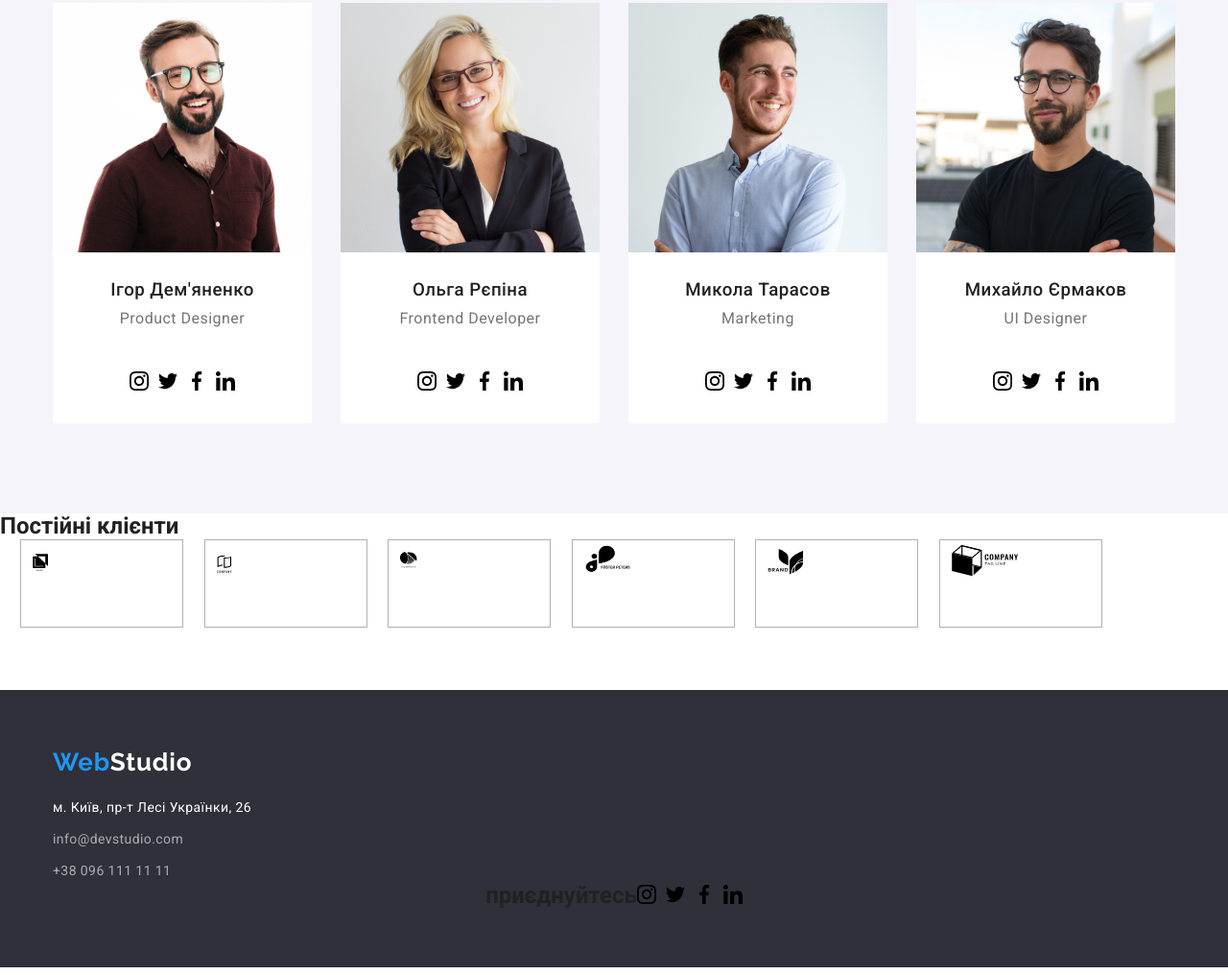
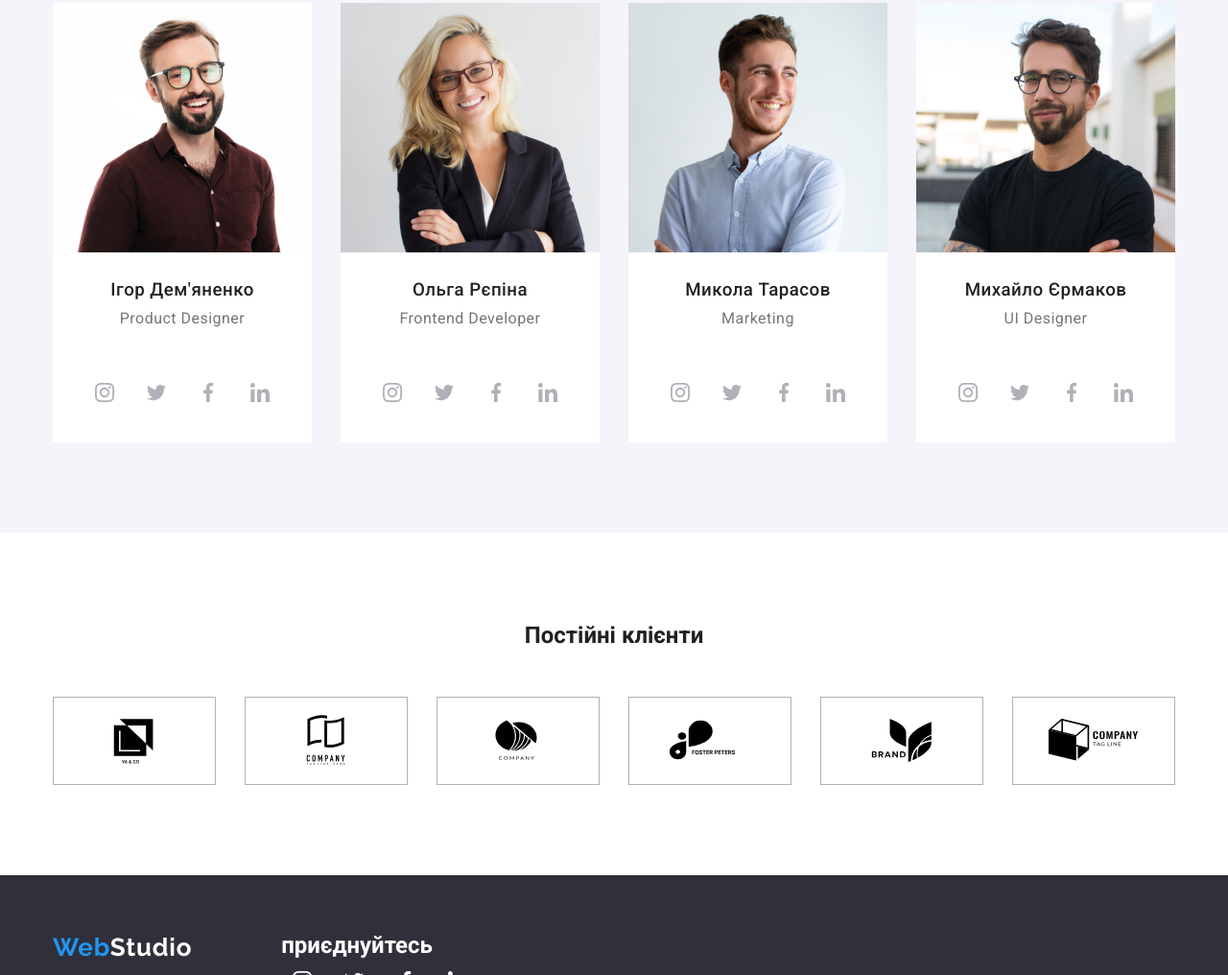
Before and after one commit to GOITUnit/goit-markup-hw-04, a plain HTML site: page index.html in a window 1280 px wide. Shown: the part 1784-2800 px from the top of the page at 96% size. Drawn offline with Linux system fonts and the light colour scheme.

Commit message:
home-work-04

```diff
--- a/css/styles.css
+++ b/css/styles.css
@@ -156,6 +156,11 @@ body .list {
 .list-auth {
     display: flex;
     margin-left: auto;
+}
+
+.icons-styles{
+    margin-right: 10px;
+
 }
 
 
@@ -357,8 +362,25 @@ body .list {
     gap: 10px;
 }
 
-.socials-item{
+.socials-item > a{
+    width: 44px;
+    height: 44px;
+    display: flex;
+    justify-content: center;
+    align-items: center;
+    border-radius: 50%;
+}
 
+.social-icons{
+   fill:#AFB1B8;
+}
+
+.socials-item > a:hover {
+    background-color: #2196F3;
+}
+
+.socials-item > a:hover .social-icons{
+    fill: #fff;
 }
 
 .team-list {
@@ -397,30 +419,51 @@ body .list {
 }
 
 /*Постійні кліенти*/
+.clients{
+    background-color: #FFFFFF;
+}
+/* .clients-container{
+    width: 1170px;
+    height: 184px;
+    display: flex;
+    flex-direction: column;
+    justify-content: space-between;
+} */
 
-.clients{
-width: 1170px;
-height: 184px;
+.clients-container{
+    width: 1170px;
+    padding: 94px 0;
+    margin-right: auto;
+    margin-left: auto;
+}
+
+.clients-container > h2{
+    text-align: center;
 }
 
 .client-list{
-display: flex;
-align-items: center;
-justify-content: space-evenly;
-list-style: none;
-
+    margin-top:50px;
+    display: flex;
+    align-items: center;
+    justify-content: space-between;
+    list-style: none;
 }
 
-.client-item{
+.client-item > a{
     width: 170px;
     height: 92px;
     border: 1px solid #AFB1B8;
+    display: flex;
+    justify-content: center;
+    align-items: center;
 }
-
+.client-item > a > svg {
+    width:106px;
+    height: 60px;
+}
 /* Підвал */
 .footer {
     background-color: var(--hero-footer-bgc);
-
     padding-top: 60px;
     padding-bottom: 60px;
 }
@@ -571,9 +614,40 @@ list-style: none;
 
 
 .join-us{
+
+}
+
+.title-footer{
+    color: var(--accent-color-white);
+}
+
+.display-flex-start{
     display: flex;
+    align-items: flex-start;
+}
 
 
+.social-icons-footer >a {
+    width: 44px;
+    height: 44px;
+    display: flex;
     justify-content: center;
     align-items: center;
+    border-radius: 50%;
 }
+
+.social-icons-footer >a :hover{
+    background-color: var(--accent-color-blue);
+}
+
+.socials-item > a:hover .social-icons-footer{
+    fill:#fff;
+}
+
+.social-icons-footer{
+    fill:#fff;
+}
+
+.social-list-footer{
+
+}
--- a/index.html
+++ b/index.html
@@ -1,5 +1,6 @@
 <!DOCTYPE html>
 <html lang="uk">
+
 <head>
   <meta charset="UTF-8" />
   <meta http-equiv="X-UA-Compatible" content="IE=edge" />
@@ -9,15 +10,14 @@
   <!--Font styles-->
   <link rel="preconnect" href="https://fonts.googleapis.com" />
   <link rel="preconnect" href="https://fonts.gstatic.com" crossorigin />
-    <link
-      href="https://fonts.googleapis.com/css2?family=Raleway:wght@700&family=Roboto:wght@400;500;700;900&display=swap"
-      rel="stylesheet"
-    />
+  <link href="https://fonts.googleapis.com/css2?family=Raleway:wght@700&family=Roboto:wght@400;500;700;900&display=swap"
+    rel="stylesheet" />
   <!--Modern normalize-->
   <link rel="stylesheet" href="./css/modern-normalize.css" />
   <!--Custom styles-->
   <link rel="stylesheet" href="./css/styles.css" />
 </head>
+
 <body class="page">
   <header class="page-header">
     <div class="container nav-position">
@@ -41,14 +41,12 @@
       <ul class="list-auth list">
         <li class="item">
 
-          <a class="link" href="mailto:info@devstudio.com"
-            ><svg width="16" height="12">
+          <a class="link" href="mailto:info@devstudio.com"><svg class="icons-styles" width="16" height="12">
               <use href="./icons/symbol-defs.svg#icon-envelope"></use>
-            </svg>info@devstudio.com</a
-          >
+            </svg>info@devstudio.com</a>
         </li>
         <li class="item">
-          <a class="link" href="tel:+380961111111"><svg width="10" height="16">
+          <a class="link" href="tel:+380961111111"><svg class="icons-styles" width="10" height="16">
               <use href="./icons/symbol-defs.svg#icon-smartphone"></use>
             </svg>+38 096 111 11 11</a>
         </li>
@@ -118,31 +116,13 @@
         <h2 class="section-title">Чим ми займаємося</h2>
         <ul class="work-list list">
           <li class="item">
-            <img
-              class="img"
-              src="./imgwork/img-1.jpg"
-              alt="Розробка продукту"
-              width="370"
-              height="294"
-            />
+            <img class="img" src="./imgwork/img-1.jpg" alt="Розробка продукту" width="370" height="294" />
           </li>
           <li class="item">
-            <img
-              class="img"
-              src="./imgwork/img-2.jpg"
-              alt="Розробка Інтерфейсу"
-              width="370"
-              height="294"
-            />
+            <img class="img" src="./imgwork/img-2.jpg" alt="Розробка Інтерфейсу" width="370" height="294" />
           </li>
           <li class="item">
-            <img
-              class="img"
-              src="./imgwork/img-3.jpg"
-              alt="Стилизація"
-              width="370"
-              height="294"
-            />
+            <img class="img" src="./imgwork/img-3.jpg" alt="Стилизація" width="370" height="294" />
           </li>
         </ul>
       </div>
@@ -153,13 +133,7 @@
         <h2 class="section-title">Наша команда</h2>
         <ul class="team-list list">
           <li class="item">
-            <img
-              class="img"
-              src="./ourteam/img-1.jpg"
-              alt="Співробітник"
-              width="270"
-              height="260"
-            />
+            <img class="img" src="./ourteam/img-1.jpg" alt="Співробітник" width="270" height="260" />
             <div class="about-team">
               <h3 class="title">Ігор Дем'яненко</h3>
               <p class="text">Product Designer</p>
@@ -167,119 +141,119 @@
             <div class="socials">
               <ul class="social-list">
                 <li class="socials-item">
-                  <a href=""><svg width="20" height="20">
-                    <use href="./icons/symbol-defs.svg#icon-instagram"></use></svg></a>
+                  <a href="">
+                    <svg class="social-icons" width="20" height="20">
+                      <use href="./icons/symbol-defs.svg#icon-instagram"></use>
+                    </svg>
+                  </a>
                 </li>
                 <li class="socials-item">
-                  <a href=""><svg width="20" height="20">
-                    <use href="./icons/symbol-defs.svg#icon-twitter"></use></svg></a>
+                  <a href=""><svg class="social-icons" width="20" height="20">
+                      <use href="./icons/symbol-defs.svg#icon-twitter"></use>
+                    </svg></a>
                 </li>
                 <li class="socials-item">
-                  <a href=""><svg width="20" height="20">
-                    <use href="./icons/symbol-defs.svg#icon-facebook"></use></svg></a>
+                  <a href=""><svg class="social-icons" width="20" height="20">
+                      <use href="./icons/symbol-defs.svg#icon-facebook"></use>
+                    </svg></a>
                 </li>
                 <li class="socials-item">
-                  <a href=""><svg width="20" height="20">
-                    <use href="./icons/symbol-defs.svg#icon-linkedin"></use></svg></a>
+                  <a href=""><svg class="social-icons" width="20" height="20">
+                      <use href="./icons/symbol-defs.svg#icon-linkedin"></use>
+                    </svg></a>
                 </li>
               </ul>
             </div>
           </li>
           <li class="item">
-            <img
-              class="img"
-              src="./ourteam/img-2.jpg"
-              alt="Співробітник"
-              width="270"
-              height="260"
-            />
+            <img class="img" src="./ourteam/img-2.jpg" alt="Співробітник" width="270" height="260" />
             <div class="about-team">
               <h3 class="title">Ольга Рєпіна</h3>
               <p class="text">Frontend Developer</p>
             </div>
             <div class="socials">
               <ul class="social-list">
-                <li>
-                  <a href=""><svg width="20" height="20">
-                    <use href="./icons/symbol-defs.svg#icon-instagram"></use></svg></a>
+                <li class="socials-item">
+                  <a href=""><svg class="social-icons" width="20" height="20">
+                      <use href="./icons/symbol-defs.svg#icon-instagram"></use>
+                    </svg></a>
                 </li>
-                <li>
-                  <a href=""><svg width="20" height="20">
-                    <use href="./icons/symbol-defs.svg#icon-twitter"></use></svg></a>
+                <li class="socials-item">
+                  <a href=""><svg class="social-icons" width="20" height="20">
+                      <use href="./icons/symbol-defs.svg#icon-twitter"></use>
+                    </svg></a>
                 </li>
-                <li>
-                  <a href=""><svg width="20" height="20">
-                    <use href="./icons/symbol-defs.svg#icon-facebook"></use></svg></a>
+                <li class="socials-item">
+                  <a href=""><svg class="social-icons" width="20" height="20">
+                      <use href="./icons/symbol-defs.svg#icon-facebook"></use>
+                    </svg></a>
                 </li>
-                <li>
-                  <a href=""><svg width="20" height="20">
-                    <use href="./icons/symbol-defs.svg#icon-linkedin"></use></svg></a>
+                <li class="socials-item">
+                  <a href=""><svg class="social-icons" width="20" height="20">
+                      <use href="./icons/symbol-defs.svg#icon-linkedin"></use>
+                    </svg></a>
                 </li>
               </ul>
             </div>
           </li>
           <li class="item">
-            <img
-              class="img"
-              src="./ourteam/img-3.jpg"
-              alt="Співробітник"
-              width="270"
-              height="260"
-            />
+            <img class="img" src="./ourteam/img-3.jpg" alt="Співробітник" width="270" height="260" />
             <div class="about-team">
               <h3 class="title">Микола Тарасов</h3>
               <p class="text">Marketing</p>
             </div>
             <div class="socials">
               <ul class="social-list">
-                <li>
-                  <a href=""><svg width="20" height="20">
-                    <use href="./icons/symbol-defs.svg#icon-instagram"></use></svg></a>
+                <li class="socials-item">
+                  <a href=""><svg class="social-icons" width="20" height="20">
+                      <use href="./icons/symbol-defs.svg#icon-instagram"></use>
+                    </svg></a>
                 </li>
-                <li>
-                  <a href=""><svg width="20" height="20">
-                    <use href="./icons/symbol-defs.svg#icon-twitter"></use></svg></a>
+                <li class="socials-item">
+                  <a href=""><svg class="social-icons" width="20" height="20">
+                      <use href="./icons/symbol-defs.svg#icon-twitter"></use>
+                    </svg></a>
                 </li>
-                <li>
-                  <a href=""><svg width="20" height="20">
-                    <use href="./icons/symbol-defs.svg#icon-facebook"></use></svg></a>
+                <li class="socials-item">
+                  <a href=""><svg class="social-icons" width="20" height="20">
+                      <use href="./icons/symbol-defs.svg#icon-facebook"></use>
+                    </svg></a>
                 </li>
-                <li>
-                  <a href=""><svg width="20" height="20">
-                    <use href="./icons/symbol-defs.svg#icon-linkedin"></use></svg></a>
+                <li class="socials-item">
+                  <a href=""><svg class="social-icons" width="20" height="20">
+                      <use href="./icons/symbol-defs.svg#icon-linkedin"></use>
+                    </svg></a>
                 </li>
               </ul>
             </div>
           </li>
           <li class="item">
-            <img
-              class="img"
-              src="./ourteam/img-4.jpg"
-              alt="Співробітник"
-              width="270"
-              height="260"
-            />
+            <img class="img" src="./ourteam/img-4.jpg" alt="Співробітник" width="270" height="260" />
             <div class="about-team">
               <h3 class="title">Михайло Єрмаков</h3>
               <p class="text">UI Designer</p>
             </div>
             <div class="socials">
               <ul class="social-list">
-                <li>
-                  <a href=""><svg width="20" height="20">
-                    <use href="./icons/symbol-defs.svg#icon-instagram"></use></svg></a>
+                <li class="socials-item">
+                  <a href=""><svg class="social-icons" width="20" height="20">
+                      <use href="./icons/symbol-defs.svg#icon-instagram"></use>
+                    </svg></a>
                 </li>
-                <li>
-                  <a href=""><svg width="20" height="20">
-                    <use href="./icons/symbol-defs.svg#icon-twitter"></use></svg></a>
+                <li class="socials-item">
+                  <a href=""><svg class="social-icons" width="20" height="20">
+                      <use href="./icons/symbol-defs.svg#icon-twitter"></use>
+                    </svg></a>
                 </li>
-                <li>
-                  <a href=""><svg width="20" height="20">
-                    <use href="./icons/symbol-defs.svg#icon-facebook"></use></svg></a>
+                <li class="socials-item">
+                  <a href=""><svg class="social-icons" width="20" height="20">
+                      <use href="./icons/symbol-defs.svg#icon-facebook"></use>
+                    </svg></a>
                 </li>
-                <li>
-                  <a href=""><svg width="20" height="20">
-                    <use href="./icons/symbol-defs.svg#icon-linkedin"></use></svg></a>
+                <li class="socials-item">
+                  <a href=""><svg class="social-icons" width="20" height="20">
+                      <use href="./icons/symbol-defs.svg#icon-linkedin"></use>
+                    </svg></a>
                 </li>
               </ul>
             </div>
@@ -290,63 +264,59 @@
 
     <!--Постійні клієнти-->
     <div class="clients">
+      <div class="clients-container">
         <h2>Постійні клієнти</h2>
         <ul class="client-list">
           <li class="client-item">
-      <a href=""><svg width="41" height="46">
+            <a href="">
+              <svg>
                 <use href="./icons/symbol-defs.svg#icon-Logo1"></use>
               </svg></a>
           </li>
           <li class="client-item">
-      <a href=""><svg width="40" height="52">
+            <a href=""><svg>
                 <use href="./icons/symbol-defs.svg#icon-Logo2"></use>
               </svg></a>
           </li>
           <li class="client-item">
-      <a href=""><svg width="43" height="41">
+            <a href=""><svg>
                 <use href="./icons/symbol-defs.svg#icon-Logo3"></use>
               </svg></a>
           </li>
           <li class="client-item">
-      <a href=""><svg width="84" height="40">
+            <a href=""><svg>
                 <use href="./icons/symbol-defs.svg#icon-Logo4"></use>
               </svg></a>
           </li>
           <li class="client-item">
-      <a href=""><svg width="62" height="45">
+            <a href=""><svg>
                 <use href="./icons/symbol-defs.svg#icon-Logo5"></use>
               </svg></a>
           </li>
           <li class="client-item">
-      <a href=""><svg width="94" height="44">
+            <a href=""><svg>
                 <use href="./icons/symbol-defs.svg#icon-Logo6"></use>
               </svg></a>
           </li>
         </ul>
       </div>
+    </div>
 
     <!--Контактні данні-->
 
     <footer class="footer">
-        <div class="container">
-        <a class="logo logo-footer link" href="./index.html"
-          ><span>Web</span>Studio</a
-        >
+      <div class="container display-flex-start">
+        <div>
+          <a class="logo logo-footer link" href="./index.html"><span>Web</span>Studio</a>
+
           <address class="address">
             <ul class="address-list list">
               <li class="item adress-link">
-              <a
-                class="link link-address"
-                href="https://goo.gl/maps/GNWSCM9yFP9jynwZ7"
-                target="_blank"
-                rel="noopener noreferrel"
-                >м. Київ, пр-т Лесі Українки, 26</a
-              >
+                <a class="link link-address" href="https://goo.gl/maps/GNWSCM9yFP9jynwZ7" target="_blank"
+                  rel="noopener noreferrel">м. Київ, пр-т Лесі Українки, 26</a>
               </li>
               <li class="item adress-link">
-              <a class="link" href="mailto:info@devstudio.com"
-                >info@devstudio.com</a
-              >
+                <a class="link" href="mailto:info@devstudio.com">info@devstudio.com</a>
               </li>
               <li class="item">
                 <a class="link" href="tel:+380961111111">+38 096 111 11 11</a>
@@ -355,27 +325,34 @@
           </address>
         </div>
         <div class="join-us">
-        <h2>приєднуйтесь</h2>
+          <h2 class="title-footer" >приєднуйтесь</h2>
           <ul class="social-list">
-          <li>
-            <a href=""><svg width="20" height="20">
-              <use href="./icons/symbol-defs.svg#icon-instagram"></use></svg></a>
+            <li class="socials-item">
+              <a href=""><svg class="social-icons-footer" width="20" height="20">
+                  <use href="./icons/symbol-defs.svg#icon-instagram"></use>
+                </svg></a>
             </li>
-          <li>
-            <a href=""><svg width="20" height="20">
-              <use href="./icons/symbol-defs.svg#icon-twitter"></use></svg></a>
+            <li class="socials-item">
+              <a href=""><svg class="social-icons-footer" width="20" height="20">
+                  <use href="./icons/symbol-defs.svg#icon-twitter"></use>
+                </svg></a>
             </li>
-          <li>
-            <a href=""><svg width="20" height="20">
-              <use href="./icons/symbol-defs.svg#icon-facebook"></use></svg></a>
+            <li class="socials-item">
+              <a href=""><svg class="social-icons-footer" width="20" height="20">
+                  <use href="./icons/symbol-defs.svg#icon-facebook"></use>
+                </svg></a>
             </li>
-          <li>
-            <a href=""><svg width="20" height="20">
-              <use href="./icons/symbol-defs.svg#icon-linkedin"></use></svg></a>
+            <li class="socials-item">
+              <a href=""><svg class="social-icons-footer" width="20" height="20">
+                  <use href="./icons/symbol-defs.svg#icon-linkedin"></use>
+                </svg></a>
             </li>
           </ul>
+        </div>
+
       </div>
     </footer>
   </main>
 </body>
+
 </html>
```
Lines whose indentation alone changed are shown as unchanged.
